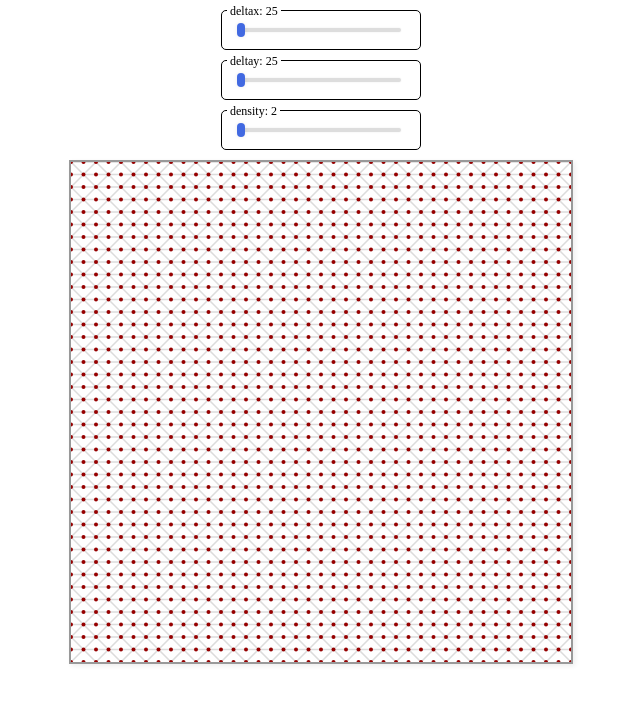
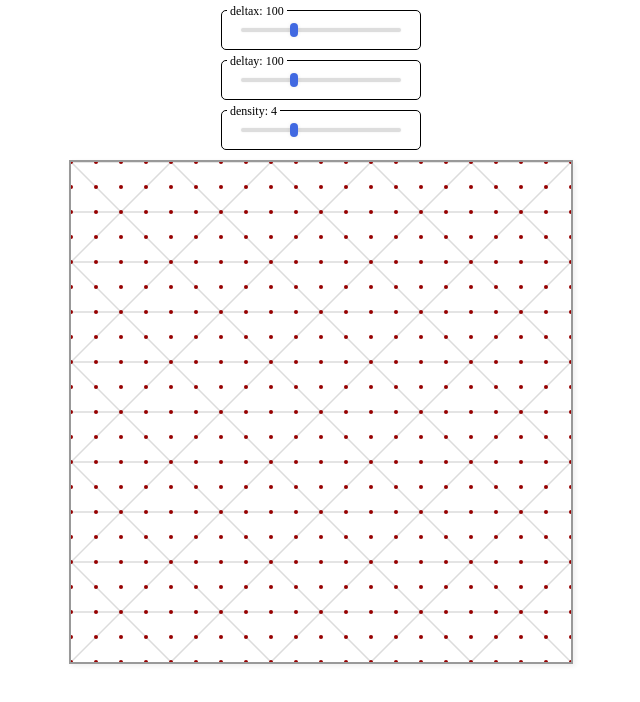
Before and after one commit to josephbiwer/kumiko-render, a plain HTML site: page index.html in a window 1280 px wide. Shown: the whole page, without its empty margins (327-967 px from the left). Drawn offline with Linux system fonts and the light colour scheme.

Commit message:
Set slider labels and position based on default value that is set in HTML

```diff
--- a/index.html
+++ b/index.html
@@ -7,19 +7,19 @@
 	<body>
 		<div id="main-wrapper">
 			<div class="slider">
-				<div class="slider-bar" data-min="25" data-max="250" data-val="25" id="deltax">
+				<div class="slider-bar" data-min="25" data-max="250" data-val="100" id="deltax">
 					<span></span>
 				</div>
 				<label for="deltax">DeltaX</label>
 			</div>
 			<div class="slider">
-				<div class="slider-bar" data-min="25" data-max="250" data-val="25" id="deltay">
+				<div class="slider-bar" data-min="25" data-max="250" data-val="100" id="deltay">
 					<span></span>
 				</div>
 				<label for="deltay">DeltaY</label>
 			</div>
 			<div class="slider">
-				<div class="slider-bar" data-min="2" data-max="8" data-val="2" id="density">
+				<div class="slider-bar" data-min="2" data-max="8" data-val="4" id="density">
 					<span></span>
 				</div>
 				<label for="density">Density</label>
--- a/js/controls.js
+++ b/js/controls.js
@@ -1,7 +1,16 @@
 const sliders = document.querySelectorAll(".slider");
 
 sliders.forEach(s => {
-	s.querySelector('label').innerHTML = s.querySelector('label').htmlFor + ": " + parseInt(s.querySelector('.slider-bar').dataset.min);
+	// Set initial values vased on data-val in HTML
+	s.querySelector('label').innerHTML = s.querySelector('label').htmlFor + ": " + parseInt(s.querySelector('.slider-bar').dataset.val);
+
+	// Set slider position
+	const bar = s.querySelector('.slider-bar');
+	const min = bar.dataset.min;
+	const max = bar.dataset.max;
+	s.querySelector('.slider-bar span').style.left = (100 * (bar.dataset.val - min) / (max - min)) + "%";
+
+	// Event handling
 	const span = s.querySelector('span');
 
 	span.addEventListener('mousedown', e => {
```
